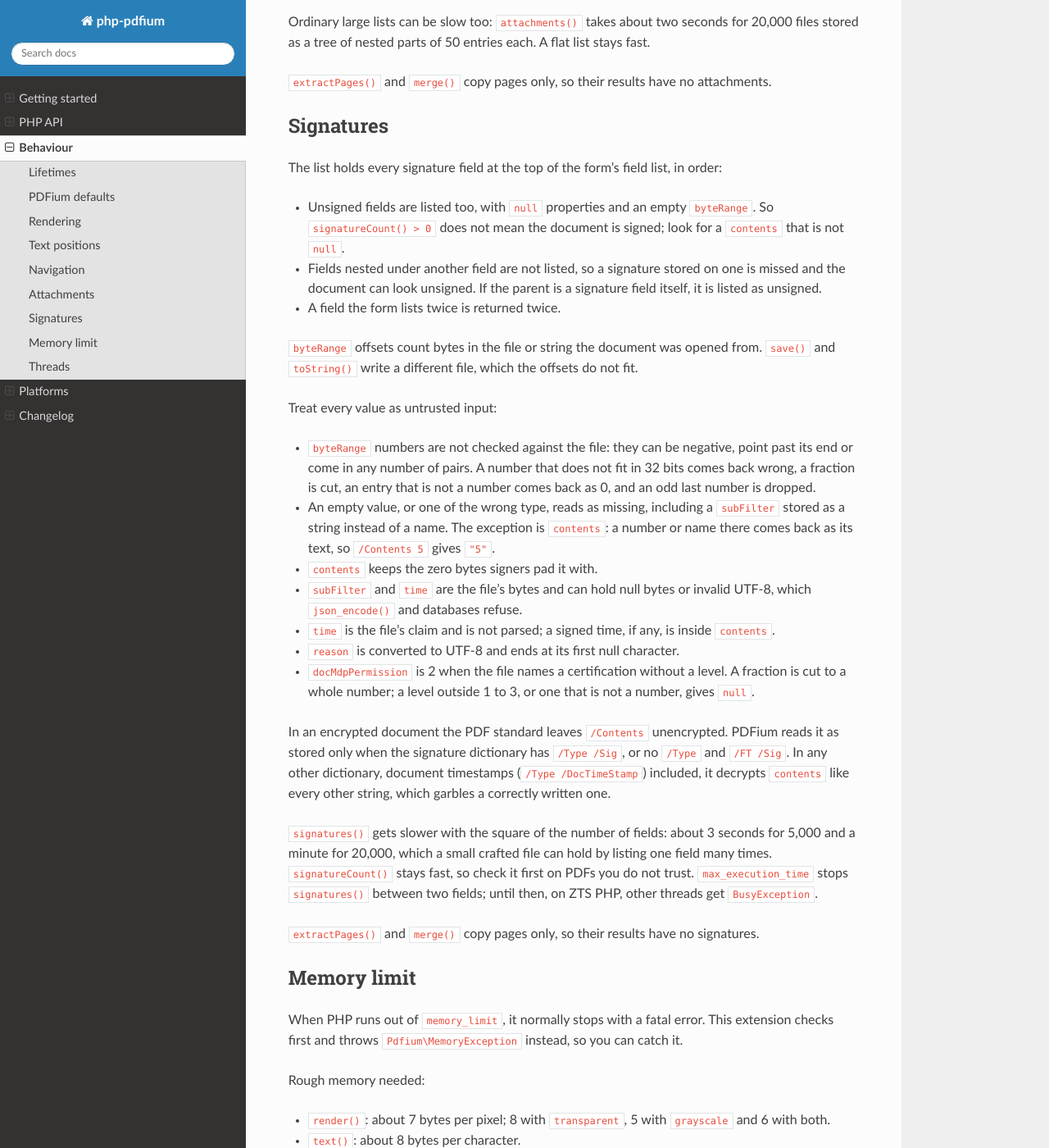
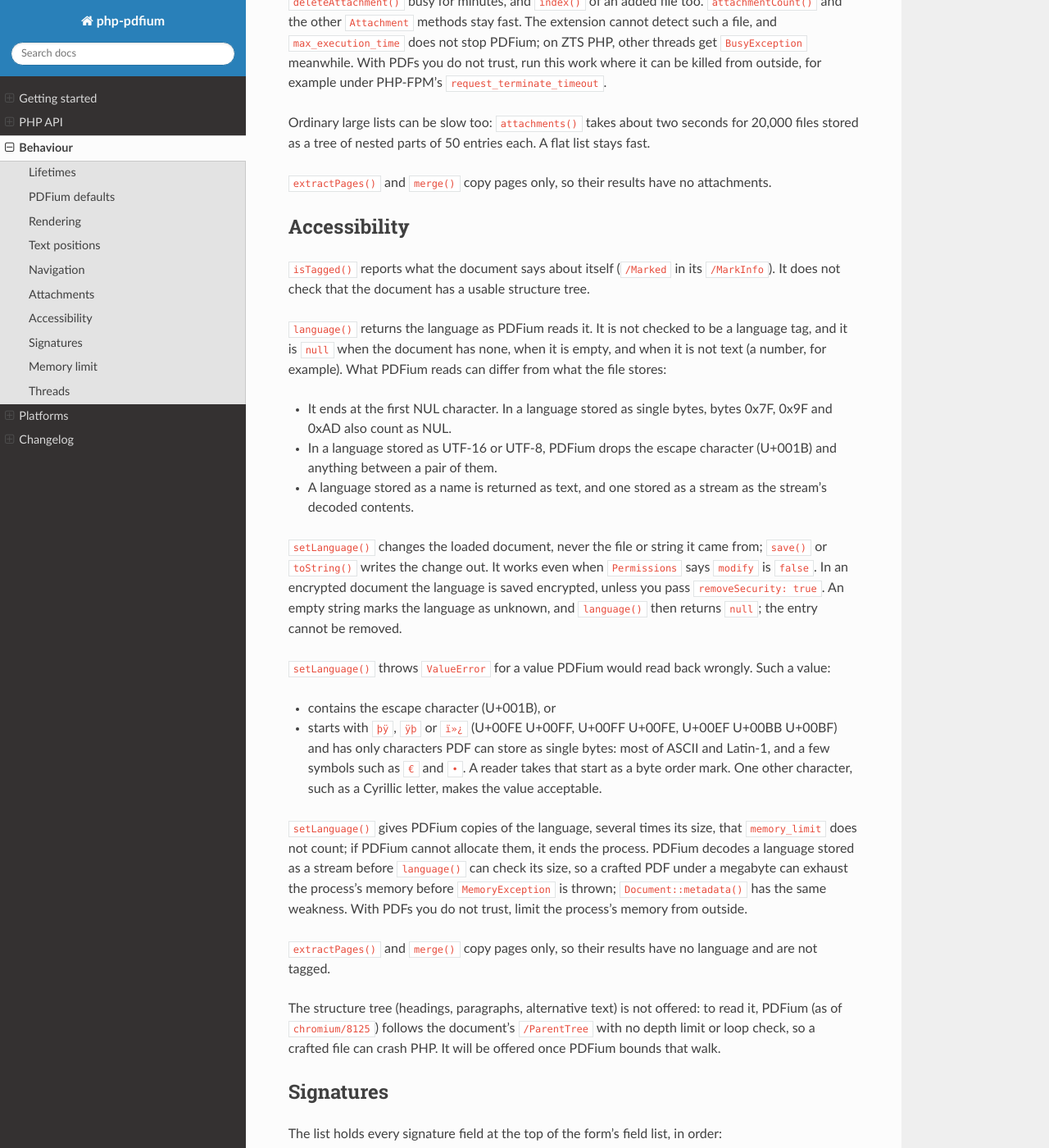
Before and after one commit to chaikivskyi/php-pdfium, a Sphinx documentation site: the page built from docs/behaviour.rst, in a window 1280 px wide and 1400 px high, scrolled down 5492 px. Shown: the whole window at 82% size. Built offline with Sphinx 7.4.7 and the Read the Docs theme 3.1.0, drawn with Linux system fonts in a browser that asks for light colours; cross-references to code outside the pages are shown as plain code; some of the changed text lies outside the part shown.

Commit message:
docs: the tagged flag, the document language, and why the structure tree is not offered

```diff
--- a/docs/behaviour.rst
+++ b/docs/behaviour.rst
@@ -34,7 +34,8 @@ it.
 PDFium defaults
 ---------------
 
-The extension follows PDFium and adds no rules of its own.
+The extension follows PDFium and adds no rules of its own, except that ``setLanguage()`` refuses a
+few values PDFium would read back wrongly; see :ref:`accessibility`.
 
 **Permissions are not enforced.**
    ``permissions()`` tells you what the document allows, but nothing stops you. For example, you can
@@ -49,10 +50,11 @@ The extension follows PDFium and adds no rules of its own.
 
 **Split and merge output keeps the pages and the viewer preferences.**
    ``extractPages()`` keeps its document's viewer preferences and ``merge()`` the first document's,
-   so a right-to-left document still reads right to left. The result has no bookmarks and none of the
-   sources' metadata: ``metadata()`` reports only ``creator`` and ``producer`` "PDFium" and the
-   ``creationDate`` of the split or merge. Form fields still draw but can no longer be filled in.
-   PDFium has no API to set metadata, add encryption or create bookmarks.
+   so a right-to-left document still reads right to left. The result has no bookmarks, attachments
+   or language, is not tagged, and has none of the sources' metadata: ``metadata()`` reports only
+   ``creator`` and ``producer`` "PDFium" and the ``creationDate`` of the split or merge. Form fields
+   still draw but can no longer be filled in. PDFium has no API to set metadata, add encryption or
+   create bookmarks.
 
 **Reading and writing files work differently.**
    Both go through PHP streams, so stream wrappers and ``open_basedir`` work. ``fromFile()`` reads the
@@ -230,6 +232,9 @@ Strictly, the list is sorted and checked by a key PDFium does not show. PDFium s
 name, but other tools may not, so two entries can have the same ``name()``, and ``addAttachment()``
 can refuse a name that no ``name()`` shows.
 
+On macOS, ``name()`` shows each ``/`` in a file name as ``:``, and drops the first ``/`` of a name
+that starts with ``/Mac``, because PDFium converts file names to the platform's form.
+
 When PDFium cannot decode a file, ``contents()`` returns its bytes as stored, still compressed or
 encoded. This happens when the stream is damaged, or when it is ``/RunLengthDecode`` and would
 decode to 20 MB or more.
@@ -258,6 +263,52 @@ stored as a tree of nested parts of 50 entries each. A flat list stays fast.
 
 ``extractPages()`` and ``merge()`` copy pages only, so their results have no attachments.
 
+.. _accessibility:
+
+Accessibility
+-------------
+
+``isTagged()`` reports what the document says about itself (``/Marked`` in its ``/MarkInfo``). It
+does not check that the document has a usable structure tree.
+
+``language()`` returns the language as PDFium reads it. It is not checked to be a language tag, and
+it is ``null`` when the document has none, when it is empty, and when it is not text (a number, for
+example). What PDFium reads can differ from what the file stores:
+
+- It ends at the first NUL character. In a language stored as single bytes, bytes 0x7F, 0x9F and
+  0xAD also count as NUL.
+- In a language stored as UTF-16 or UTF-8, PDFium drops the escape character (U+001B) and anything
+  between a pair of them.
+- A language stored as a name is returned as text, and one stored as a stream as the stream's
+  decoded contents.
+
+``setLanguage()`` changes the loaded document, never the file or string it came from; ``save()`` or
+``toString()`` writes the change out. It works even when :php:class:`Permissions
+<Pdfium\\Permissions>` says ``modify`` is ``false``. In an encrypted document the language is saved
+encrypted, unless you pass ``removeSecurity: true``. An empty string marks the language as unknown,
+and ``language()`` then returns ``null``; the entry cannot be removed.
+
+``setLanguage()`` throws ``ValueError`` for a value PDFium would read back wrongly. Such a value:
+
+- contains the escape character (U+001B), or
+- starts with ``þÿ``, ``ÿþ`` or ``ï»¿`` (U+00FE U+00FF, U+00FF U+00FE, U+00EF U+00BB U+00BF) and
+  has only characters PDF can store as single bytes: most of ASCII and Latin-1, and a few symbols
+  such as ``€`` and ``•``. A reader takes that start as a byte order mark. One other character, such
+  as a Cyrillic letter, makes the value acceptable.
+
+``setLanguage()`` gives PDFium copies of the language, several times its size, that
+``memory_limit`` does not count; if PDFium cannot allocate them, it ends the process. PDFium
+decodes a language stored as a stream before ``language()`` can check its size, so a crafted PDF
+under a megabyte can exhaust the process's memory before ``MemoryException`` is thrown;
+``Document::metadata()`` has the same weakness. With PDFs you do not trust, limit the process's
+memory from outside.
+
+``extractPages()`` and ``merge()`` copy pages only, so their results have no language and are not
+tagged.
+
+The structure tree (headings, paragraphs, alternative text) is not offered: to read it, PDFium (as
+of ``chromium/8125``) follows the document's ``/ParentTree`` with no depth limit or loop check, so a
+crafted file can crash PHP. It will be offered once PDFium bounds that walk.
 
 .. _signatures:
 
@@ -338,6 +389,8 @@ Rough memory needed:
 - ``addAttachment()``: 2 bytes per character of the name and description.
 - ``signatures()``: about 250 bytes per signature field and per byte-range pair, plus the size of
   each contents, time and sub-filter, and about 5 bytes per character of each reason.
+- ``language()``: about 5 bytes per character.
+- ``setLanguage()``: 2 bytes per character.
 - ``toPng()``, ``toJpeg()``, ``toString()`` and the ``save*()`` methods: the size of the output.
 
 With ``memory_limit = -1`` there are no checks.
--- a/docs/changelog.rst
+++ b/docs/changelog.rst
@@ -31,6 +31,9 @@ Features:
 - ``Document::signatureCount()`` and ``signatures()`` list the document's signature fields as
   ``Signature`` values with the contents, byte range, sub-filter, reason, time and certification
   level.
+- ``Document::isTagged()``: whether the document says it is a tagged PDF.
+- ``Document::language()`` and ``Document::setLanguage()``: read and set the document's language,
+  written out by ``save()`` and ``toString()``.
 
 v0.2.0 (2026-11-15)
 -------------------
```
Also changed, not shown: docs/introduction.rst (+14 -0 lines), docs/php_api.rst (+33 -1 lines).
